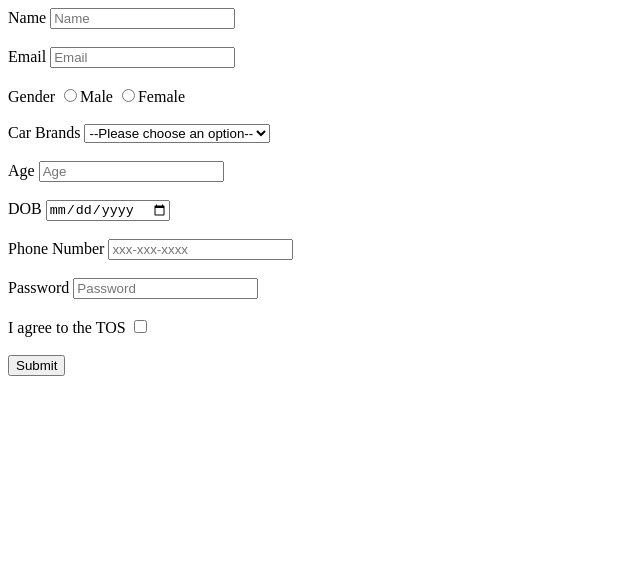
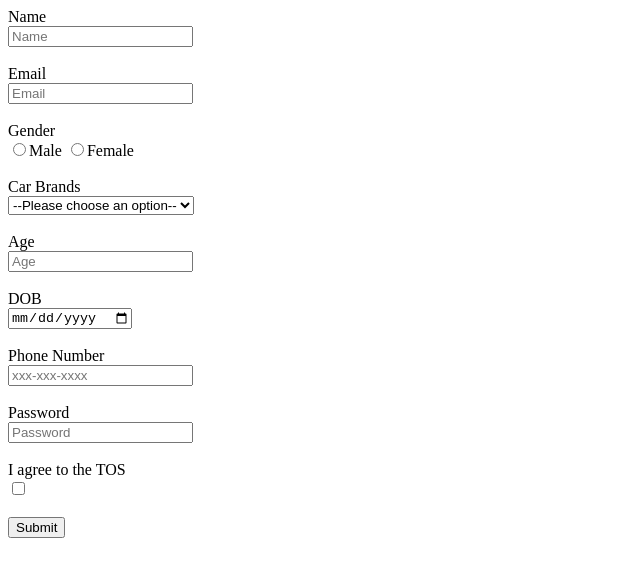
Before and after one commit to acciojob/signup-form-car-kastureenayak, a website: page main.html in a window 1280 px wide. Shown: the whole page, without its empty margins (0-640 px from the left). Drawn offline with Linux system fonts and the light colour scheme.

Commit message:
created a submission

```diff
--- a/styles.css
+++ b/styles.css
@@ -1,2 +1,5 @@
 
 /* Your CSS Code here. */
+label,button{
+	display:block;
+}
```
